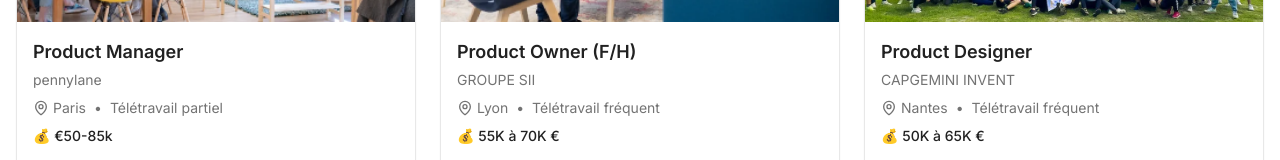
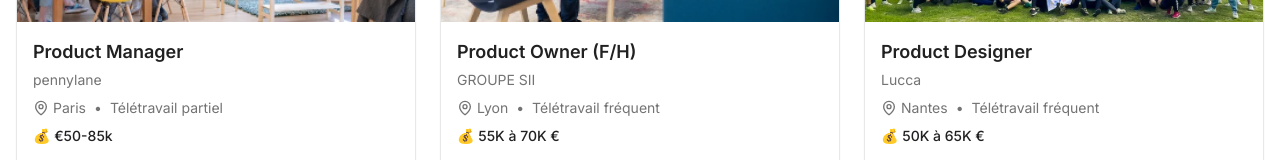
Before and after one commit to IvandeMurard/prototype-wttj, a React (Vite) app: page /jobs in a window 1280 px wide. Shown: the part 522-682 px from the top of the page. Built offline with nearby package versions, Linux system fonts and the light colour scheme.

Commit message:
Replace text with "Lucca"
Replace the selected text element with "Lucca".

```diff
--- a/src/pages/Jobs.tsx
+++ b/src/pages/Jobs.tsx
@@ -48,7 +48,7 @@ const Jobs = () => {
     {
       id: 3,
       title: "Product Designer",
-      company: "CAPGEMINI INVENT",
+      company: "Lucca",
       location: "Nantes",
       type: "Télétravail fréquent",
       salary: "50K à 65K €",
```
